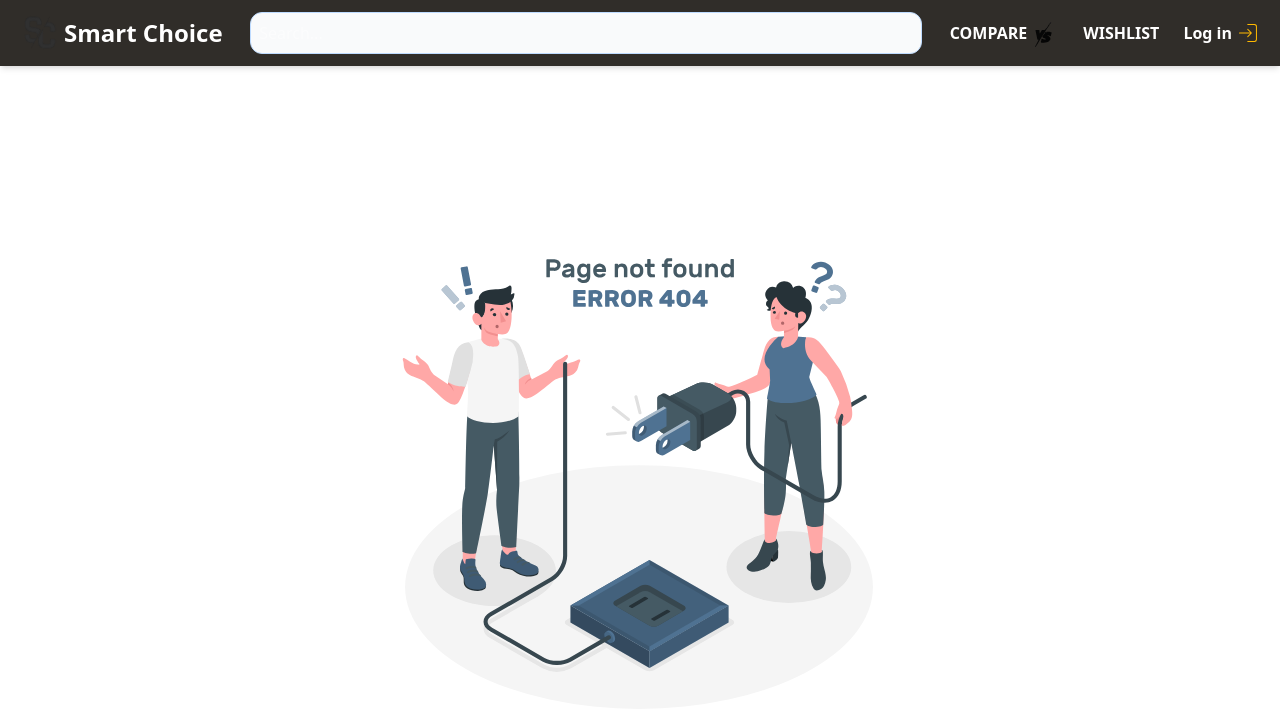
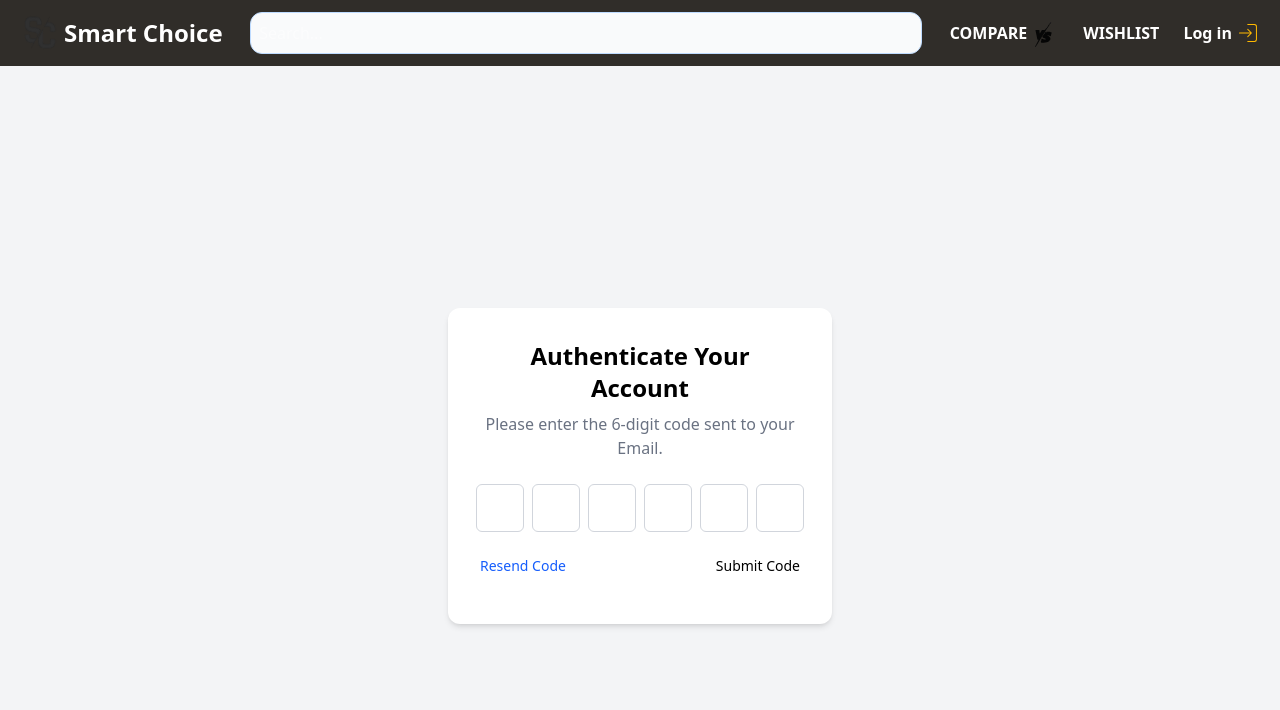
Before and after one commit to MohamedOsama573/smart_choice, a React (Vite) app: page /otp in a window 1280 px wide. Shown: the top 710 px of the page. Built offline with nearby package versions, Linux system fonts and the light colour scheme.

Commit message:
Finished : Auth

```diff
--- a/src/App.jsx
+++ b/src/App.jsx
@@ -11,6 +11,7 @@ import ForgetPassword from './Components/ForgetPassword/ForgetPassword'
 import Details from './pages/Details/Details'
 import { ToastContainer } from 'react-toastify'
 import Wishlist from './pages/Wishlist/Wishlist'
+import Otp from './Components/Otp/Otp'
 // import { Details } from './pages/Details/Details'
 
 const router = createBrowserRouter([
@@ -20,6 +21,7 @@ const router = createBrowserRouter([
     {path:'/' , element:<Home/>},
     {path:'login' , element:<Login/>},
     {path:'register' , element:<Register/>},
+    {path:'/otp',element:<Otp/>},
     {path:'compare' , element:<Compare/>},
     {path:'wishlist', element:<Wishlist/>},
     {path:'product/:id' , element:<Details/>},
--- a/src/Components/Login/Login.jsx
+++ b/src/Components/Login/Login.jsx
@@ -30,10 +30,10 @@ export const Login = () => {
           values
         );
 
-        console.log("Login successful:", response.data);
+        // console.log("Login successful:", response.data);
         localStorage.setItem("token", response.data.access_token); // Save token
 
-        // console.log("Login successful:", response.data);
+        // // console.log("Login successful:", response.data);
 
         setSuccessMessage("Login successful!");
         setTimeout(() => {
@@ -152,7 +152,15 @@ export const Login = () => {
               Forgot password?
             </Link>
           </div>
-
+          <div className="text-left mt-2">
+            Do not have an Account?{' '}
+            <Link
+              to="/register"
+              className="text-[#4F7292] text-sm hover:text-[#91bfea] hover:transition-all duration-400 ease-in-out"
+            >
+              Create an Account
+            </Link>
+          </div>
           <button
             type="submit"
             disabled={isLoading}
--- a/src/Components/Otp/Otp.jsx
+++ b/src/Components/Otp/Otp.jsx
@@ -1,88 +1,75 @@
-// import { useState } from 'react';
-// import { InputOtp } from 'primereact/inputotp';
-// import { Button } from 'primereact/button';
+import axios from 'axios';
+import { Button } from 'primereact/button';
+import { useState, useRef } from 'react';
+import { useNavigate } from 'react-router-dom';
 
-// export default function SampleDemo() {
-//     const [token, setToken] = useState('');
+export default function Otp() {
+    const [otp, setOtp] = useState(new Array(6).fill(''));
+    const inputsRef = useRef([]);
+    const navigate = useNavigate();
+    const handleChange = (element, index) => {
+        const value = element.value.replace(/\D/, ''); // only digits
+        if (!value) return;
 
-//     const customInput = ({ events, props }) => {
-//         return (
-//             <>
-//                 {/* إضافة key باستخدام props.id */}
-//                 <input
-//                     key={props.id}
-//                     {...events}
-//                     {...props}
-//                     type="text"
-//                     className="custom-otp-input-sample"
-//                 />
-//                 {props.id === 2 && (
-//                     <div className="px-3">
-//                         <i className="pi pi-minus" />
-//                     </div>
-//                 )}
-//             </>
-//         );
-//     };
+        const newOtp = [...otp];
+        newOtp[index] = value;
+        setOtp(newOtp);
 
-//     return (
-//         <div className="card flex justify-content-center">
-//             <style scoped>
-//                 {`
-//                     .custom-otp-input-sample {
-//                         width: 48px;
-//                         height: 48px;
-//                         font-size: 24px;
-//                         appearance: none;
-//                         text-align: center;
-//                         transition: all 0.2s;
-//                         border-radius: 0;
-//                         border: 1px solid var(--surface-400);
-//                         background: transparent;
-//                         outline-offset: -2px;
-//                         outline-color: transparent;
-//                         border-right: 0 none;
-//                         transition: outline-color 0.3s;
-//                         color: var(--text-color);
-//                     }
+        // Focus next input
+        if (index < 5 && value) {
+            inputsRef.current[index + 1].focus();
+        }
+    };
 
-//                     .custom-otp-input-sample:focus {
-//                         outline: 2px solid var(--primary-color);
-//                     }
+    const handleKeyDown = (e, index) => {
+        if (e.key === 'Backspace' && !otp[index] && index > 0) {
+            inputsRef.current[index - 1].focus();
+        }
+    };
 
-//                     .custom-otp-input-sample:first-child,
-//                     .custom-otp-input-sample:nth-child(5) {
-//                         border-top-left-radius: 12px;
-//                         border-bottom-left-radius: 12px;
-//                     }
+    const handleSubmit = async() => {
+        const enteredOtp = otp.join('');
+        const email = localStorage.getItem('email');
+        try {
+            const response = await axios.patch(`${import.meta.env.VITE_BASEURL}api/v1/confirm-email`, {
+                email,
+                code: enteredOtp,
+            });
+          console.log(response.data);
+          navigate('/login');
+        } catch (error) {
+            console.log("Error verifying OTP:", error);
 
-//                     .custom-otp-input-sample:nth-child(3),
-//                     .custom-otp-input-sample:last-child {
-//                         border-top-right-radius: 12px;
-//                         border-bottom-right-radius: 12px;
-//                         border-right-width: 1px;
-//                         border-right-style: solid;
-//                         border-color: var(--surface-400);
-//                     }
-//                 `}
-//             </style>
-//             <div className="flex flex-column align-items-center">
-//                 <p className="font-bold text-xl mb-2">Authenticate Your Account</p>
-//                 <p className="text-color-secondary block mb-5">Please enter the code sent to your phone.</p>
-//                 <InputOtp
-//                     value={token}
-//                     onChange={(e) => setToken(e.value)}
-//                     length={6}
-//                     inputTemplate={customInput}
-//                     style={{ gap: 0 }}
-//                     invalid={false} // تحديد invalid صراحة لتجنب التحذير
-//                     unstyled={false} // تحديد unstyled صراحة لتجنب التحذير
-//                 />
-//                 <div className="flex justify-content-between mt-5 align-self-stretch">
-//                     <Button label="Resend Code" link className="p-0" />
-//                     <Button label="Submit Code" />
-//                 </div>
-//             </div>
-//         </div>
-//     );
-// }
+        }
+
+    };
+
+    return (
+        <div className="flex justify-center items-center h-screen bg-gray-100">
+            <div className="bg-white p-8 rounded-xl shadow-md w-full max-w-sm text-center">
+                <h2 className="text-2xl font-semibold mb-2">Authenticate Your Account</h2>
+                <p className="text-gray-500 mb-6">Please enter the 6-digit code sent to your Email.</p>
+
+                <div className="flex justify-center gap-2 mb-6">
+                    {otp.map((digit, index) => (
+                        <input
+                            key={index}
+                            ref={(el) => (inputsRef.current[index] = el)}
+                            type="text"
+                            maxLength="1"
+                            className="w-12 h-12 text-center text-xl border border-gray-300 rounded-md focus:outline-none focus:border-blue-500"
+                            value={digit}
+                            onChange={(e) => handleChange(e.target, index)}
+                            onKeyDown={(e) => handleKeyDown(e, index)}
+                        />
+                    ))}
+                </div>
+
+                <div className="flex justify-between text-sm mb-4">
+                    <Button label="Resend Code" link className="p-0 text-blue-600" />
+                    <Button label="Submit Code" onClick={handleSubmit} />
+                </div>
+            </div>
+        </div>
+    );
+}
--- a/src/Components/Register/Register.jsx
+++ b/src/Components/Register/Register.jsx
@@ -23,18 +23,19 @@ export const Register = () => {
       email: "",
       password: "",
       cPassword: "",
+      phone :""
     },
     onSubmit: async (values, { setSubmitting, setErrors }) => {
       setIsLoading(true);
       setSuccessMessage(null);
       setErrorMessage(null);
       try {
-        const response = await axios.post("https://smart-choice-theta.vercel.app/api/v1/signup", values);
-        console.log("Registration successful:", response.data);
-        setSuccessMessage("Registration successful!");
+        localStorage.setItem("email", values.email);
+        const response = await axios.post(`${import.meta.env.VITE_BASEURL}api/v1/signup`, values);
+        setSuccessMessage(response.message||"Registration successful!");
         setTimeout(() => {
           setSuccessMessage(null);
-          navigate("/Login");
+          navigate("/otp");
         }, 1500);
       } catch (error) {
         console.error("Registration failed:", error);
@@ -59,6 +60,7 @@ export const Register = () => {
       email: yup.string().email("Invalid email").required("Email is required"),
       password: yup.string().matches(/^(?=.*[A-Z])(?=.*[a-z])(?=.*[0-9])(?=.*[#?!@$%^&*-]).{8,}$/, "Must be at least 8 characters, including an uppercase, lowercase, number, and special character").required("Password is required"),
       cPassword: yup.string().oneOf([yup.ref("password"), null], "Passwords must match").required("Confirm password is required"),
+      phone :  yup.string().required("Phone number is required").matches(/^\d{11}$/, "Phone number must be 11 digits"),
     }),
   });
 
@@ -136,6 +138,21 @@ export const Register = () => {
               <p className="text-red-500 text-xs mt-1">{registerFormik.errors.email}</p>
             )}
           </div>
+          <div className="mt-4">
+            <input
+              id="phone"
+              name="phone"
+              onBlur={registerFormik.handleBlur}
+              onChange={registerFormik.handleChange}
+              value={registerFormik.values.phone}
+              type="text"
+              placeholder="phone"
+              className="w-full p-2 border border-gray-300 rounded-lg focus:outline-none focus:ring-2 focus:ring-[#4F7292] focus:border-transparent"
+            />
+            {registerFormik.touched.phone && registerFormik.errors.phone && (
+              <p className="text-red-500 text-xs mt-1">{registerFormik.errors.phone}</p>
+            )}
+          </div>
           <div className="mt-4 relative">
             <input
               id="password"
```
